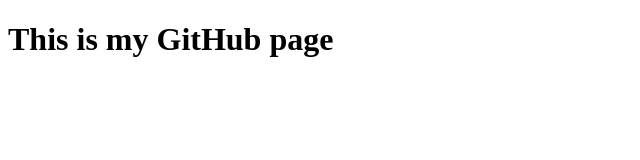
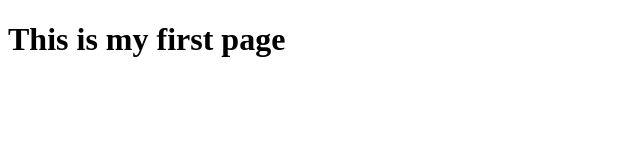
Before and after one commit to LaeLaeWin/lwinthida.github.io, a plain HTML site: page index.html in a window 1280 px wide. Shown: the whole page, without its empty margins (0-640 px from the left). Drawn offline with Linux system fonts and the light colour scheme.

Commit message:
Initial commit

```diff
--- a/index.html
+++ b/index.html
@@ -1,6 +1,6 @@
 <!DOCTYPE html>
 <html>
 	<body>
-		<h1>This is my GitHub page</h1>
+		<h1>This is my first page</h1>
 	</body>
 </html>
```
